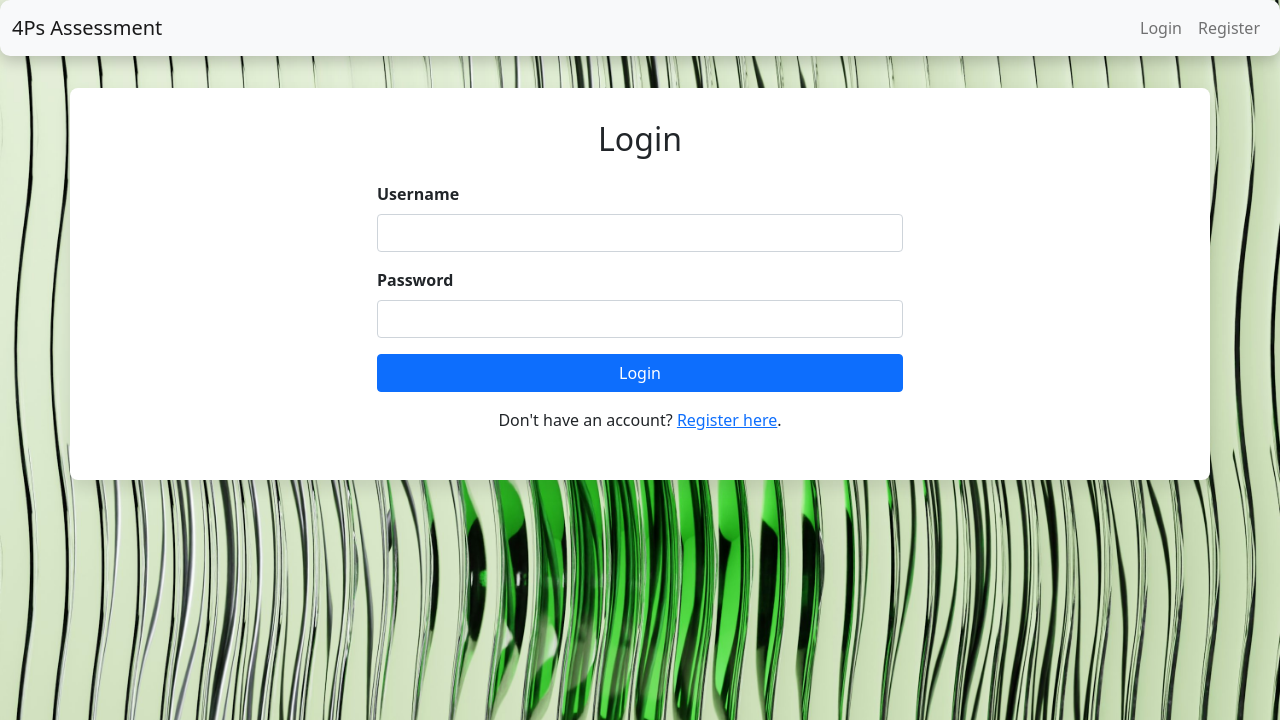
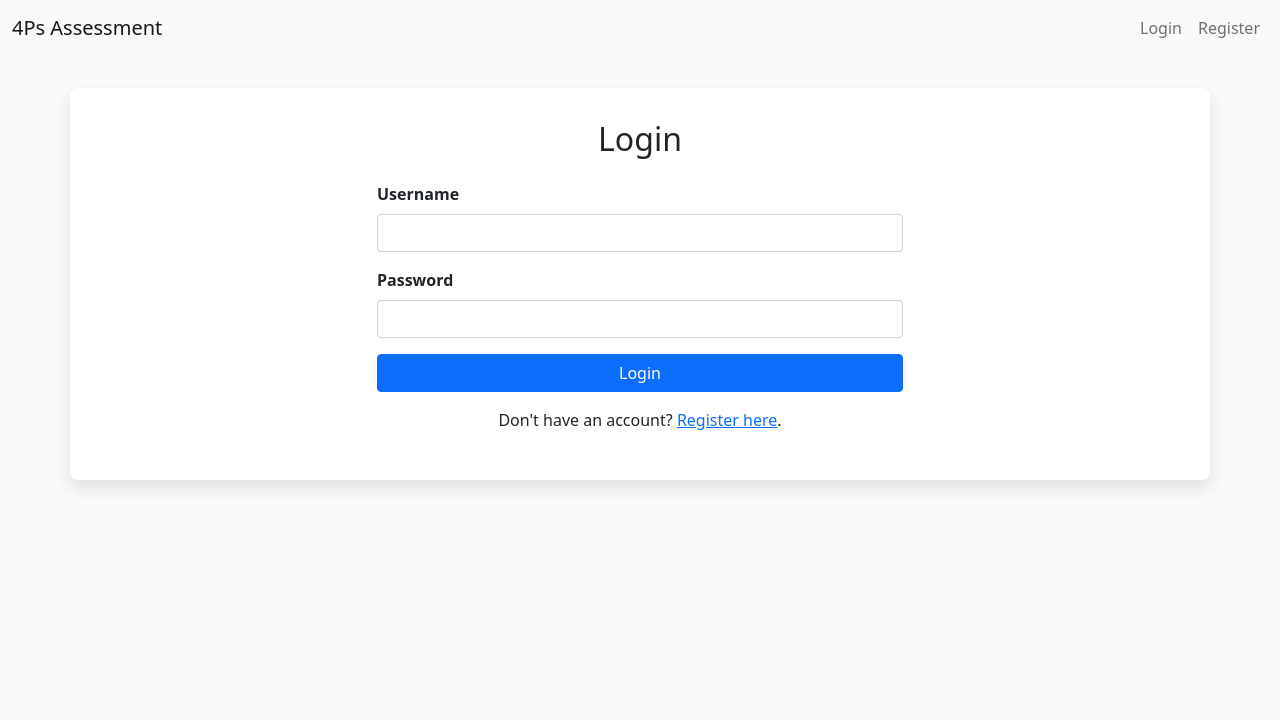
Before and after one commit to Alden0827/fds_talaan, a Flask app: a page that uses templates/base.html in a window 1280 px wide. Shown: the top 720 px of the page. Run offline with Flask 3, Linux system fonts and the light colour scheme; some libraries are stand-ins or nearby versions.

Commit message:
Revert "feat: Update glassmorphism design with user-provided styles"
This reverts commit 5f288b62d2dce7378a722ee0daa0a62800bba031.

```diff
--- a/static/assets/glass.css
+++ /dev/null
@@ -1,7 +0,0 @@
-.glass {
-    background: rgba(255, 255, 255, 0.1);
-    backdrop-filter: blur(10px);
-    -webkit-backdrop-filter: blur(10px);
-    box-shadow: rgba(0, 0, 0, 0.2) 0px 5px 15px;
-    border-radius: 10px;
-}
--- a/templates/base.html
+++ b/templates/base.html
@@ -7,7 +7,6 @@
 
     <!-- Bootstrap CSS -->
     <link rel="stylesheet" href="{{ url_for('static', filename='assets/bootstrap.min.css') }}">
-    <link rel="stylesheet" href="{{ url_for('static', filename='assets/glass.css') }}">
 
 
     <title>{% block title %}4Ps Assessment Form{% endblock %}</title>
@@ -52,8 +51,8 @@
 */
     </style>
   </head>
-  <body style="background-image: url('{{ url_for('static', filename='assets/background.jpg') }}'); background-size: cover;">
-    <nav class="navbar navbar-expand-lg navbar-light bg-light glass">
+  <body>
+    <nav class="navbar navbar-expand-lg navbar-light bg-light">
         <div class="container-fluid">
             <a class="navbar-brand" href="{{ url_for('index') }}">4Ps Assessment</a>
             <button class="navbar-toggler" type="button" data-bs-toggle="collapse" data-bs-target="#navbarSupportedContent" aria-controls="navbarSupportedContent" aria-expanded="false" aria-label="Toggle navigation">
@@ -79,7 +78,7 @@
             </div>
         </div>
     </nav>
-    <div class="container glass">
+    <div class="container">
         {% with messages = get_flashed_messages(with_categories=true) %}
             {% if messages %}
                 {% for category, message in messages %}
```
Also changed, not shown: jules-scratch/verification/verify.py (deleted, +0 -11 lines), jules-scratch/verification/verify_glassmorphism.py (deleted, +0 -14 lines), jules-scratch/verification/verification.png (deleted), static/assets/background.jpg (deleted).
